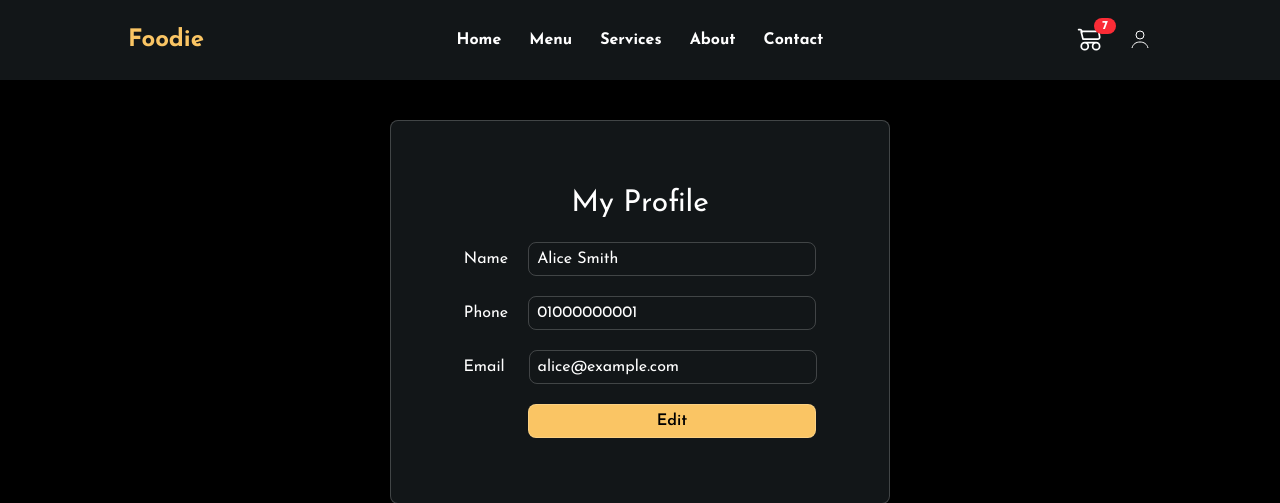
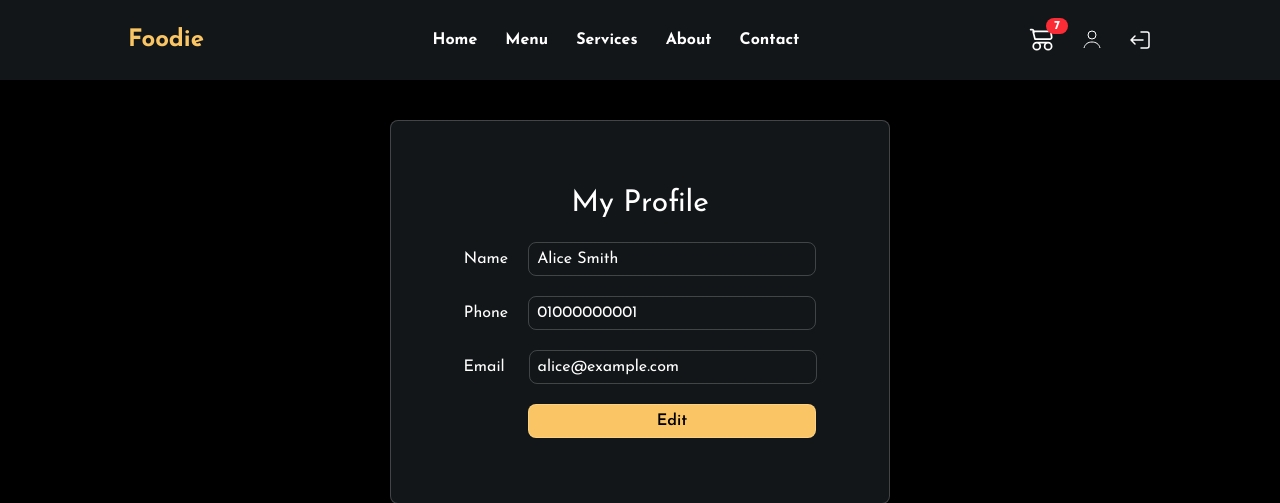
Before and after one commit to OmarNabil05/BfCAI_Web_Team, a PHP site: page /modules/restaurant/profile.php in a window 1280 px wide. Shown: the top 503 px of the page. Run offline with PHP 8.4, Linux system fonts and the light colour scheme; a user stored in the database is signed in; data comes from the database, SQL or seed files in the repository.

Commit message:
added the logout functionality and edited the path of login

```diff
--- a/modules/auth/process_login.php
+++ b/modules/auth/process_login.php
@@ -40,7 +40,7 @@ if ($_SERVER['REQUEST_METHOD'] == 'POST') {
                 header("Location: ../../index.php?success=Welcome Admin " . $user['name']);
             } else {
                 // Regular user
-                header("Location: ../../index.php?success=Welcome " . $user['name']);
+                header("Location: ../restaurant/menu.php?success=Welcome " . $user['name']);
             }
             exit();
         } else {
--- a/modules/restaurant/Navbar.php
+++ b/modules/restaurant/Navbar.php
@@ -1,6 +1,13 @@
 <?php
 session_start();
 $pdo = new PDO("mysql:host=localhost;dbname=my_store", "root", "");
+
+// --- LOGOUT LOGIC ---
+if (isset($_GET['logout']) && $_GET['logout'] == 'true') {
+    unset($_SESSION['user_id']); // remove user session
+    header("Location: menu.php"); // redirect to menu
+    exit;
+}
 
 // Detect logged in
 $isLoggedIn = isset($_SESSION['user_id']);
@@ -10,111 +17,80 @@ $user_id = $isLoggedIn ? $_SESSION['user_id'] : null;
 $cart_count = 0;
 
 if ($isLoggedIn) {
-  // SQL to get cart item count
-  $stmt = $pdo->prepare("
+    // SQL to get cart item count
+    $stmt = $pdo->prepare("
         SELECT COALESCE(SUM(oi.quantity), 0) AS cart_count
         FROM orders o
         LEFT JOIN order_items oi ON oi.order_id = o.id
         WHERE o.user_id = :uid
         AND o.status = 0
     ");
-  $stmt->execute(['uid' => $user_id]);
-  $cart_count = (int)$stmt->fetchColumn();
+    $stmt->execute(['uid' => $user_id]);
+    $cart_count = (int)$stmt->fetchColumn();
 }
 ?>
 
-<!-- Navbar Component -->
+<!-- Navbar -->
 <style>
   @import url('https://fonts.googleapis.com/css2?family=Josefin+Sans:wght@400;600;700&display=swap');
-
-  body {
-    font-family: 'Josefin Sans', sans-serif;
-  }
+  body { font-family: 'Josefin Sans', sans-serif; }
 </style>
 
 <script src="https://cdn.jsdelivr.net/npm/@tailwindcss/browser@4"></script>
 
 <nav class="bg-[#121618] md:px-32 px-4 py-6 flex items-center justify-between relative">
+  <a href="menu.php" class="text-[#fac564] text-[18px] md:text-2xl font-bold transition-all duration-300">Foodie</a>
 
-  <!-- Logo -->
-  <a href="" class="text-[#fac564] text-[18px] md:text-2xl font-bold transition-all duration-300">
-    Foodie
-  </a>
-
-  <!-- Desktop Links -->
   <div class="hidden md:flex gap-7 text-white font-bold text-[12px] md:text-[16px]">
-    <a href="" class="hover:text-[#fac564]">Home</a>
+    <a href="menu.php" class="hover:text-[#fac564]">Home</a>
     <a href="menu.php" class="hover:text-[#fac564]">Menu</a>
     <a href="#" class="hover:text-[#fac564]">Services</a>
     <a href="#" class="hover:text-[#fac564]">About</a>
     <a href="#" class="hover:text-[#fac564]">Contact</a>
   </div>
 
-  <!-- Desktop Right Section -->
   <div class="hidden md:flex gap-6 items-center text-white font-bold text-[16px]">
-
     <?php if ($isLoggedIn): ?>
-
-      <!-- CART ICON -->
+      <!-- Cart -->
       <a href="cart.php" class="relative hover:text-[#fac564] transition">
-        <svg xmlns="http://www.w3.org/2000/svg"
-          fill="none" viewBox="0 0 24 24"
-          stroke-width="1.5" stroke="currentColor"
-          class="w-7 h-7">
-          <path stroke-linecap="round" stroke-linejoin="round"
-            d="M2.25 3h1.386c.51 0 .955.343 1.087.835l.383 1.437M7.5
-          14.25a3 3 0 100 6 3 3 0 000-6zm9.75 0a3 3 0 110 6
-          3 3 0 010-6zM7.5 14.25h9.75m-12.75-9l1.5
-          6h12.708c.967 0 1.72-.88 1.568-1.836l-.75-4.5A1.688
-          1.688 0 0017.864 4.5H4.5z" />
+        <svg xmlns="http://www.w3.org/2000/svg" fill="none" viewBox="0 0 24 24" stroke-width="1.5" stroke="currentColor" class="w-7 h-7">
+          <path stroke-linecap="round" stroke-linejoin="round" d="M2.25 3h1.386c.51 0 .955.343 1.087.835l.383 1.437M7.5 14.25a3 3 0 100 6 3 3 0 000-6zm9.75 0a3 3 0 110 6 3 3 0 010-6zM7.5 14.25h9.75m-12.75-9l1.5 6h12.708c.967 0 1.72-.88 1.568-1.836l-.75-4.5A1.688 1.688 0 0017.864 4.5H4.5z"/>
         </svg>
-
         <?php if ($cart_count > 0): ?>
-          <span class="absolute -top-2 -right-3 bg-red-500 text-white
-                     text-xs px-2 rounded-full">
-            <?= $cart_count ?>
-          </span>
+          <span class="absolute -top-2 -right-3 bg-red-500 text-white text-xs px-2 rounded-full"><?= $cart_count ?></span>
         <?php endif; ?>
       </a>
 
-      <!-- PROFILE ICON -->
+      <!-- Profile -->
       <a href="profile.php" class="hover:text-[#fac564] transition">
-        <svg xmlns="http://www.w3.org/2000/svg"
-          viewBox="0 0 24 24" fill="none"
-          stroke="currentColor" stroke-width="1"
-          class="w-6 h-6">
-          <circle cx="12" cy="7" r="4" />
-          <path d="M4 20c1-4 4-6 8-6s7 2 8 6" />
+        <svg xmlns="http://www.w3.org/2000/svg" viewBox="0 0 24 24" fill="none" stroke="currentColor" stroke-width="1" class="w-6 h-6">
+          <circle cx="12" cy="7" r="4"/>
+          <path d="M4 20c1-4 4-6 8-6s7 2 8 6"/>
         </svg>
+      </a>
 
+      <!-- Logout -->
+      <a href="menu.php?logout=true" class="hover:text-[#fac564] transition">
+        <svg xmlns="http://www.w3.org/2000/svg" fill="none" viewBox="0 0 24 24" stroke-width="1.5" stroke="currentColor" class="w-6 h-6">
+          <path stroke-linecap="round" stroke-linejoin="round" d="M15 12H3m0 0l4-4m-4 4l4 4m6 4h6a2 2 0 002-2V6a2 2 0 00-2-2h-6"/>
+        </svg>
       </a>
 
     <?php else: ?>
-
-      <!-- Login / Signup -->
       <a href="../auth/login.php" class="hover:text-[#fac564]">Login</a>
-      <a href="../auth/register.php"
-        class="py-2 px-6 rounded-full bg-[#fac564] text-black font-bold">
-        Sign Up
-      </a>
-
+      <a href="../auth/register.php" class="py-2 px-6 rounded-full bg-[#fac564] text-black font-bold">Sign Up</a>
     <?php endif; ?>
-
   </div>
 
   <!-- Mobile Menu Button -->
   <button id="menuBtn" class="md:hidden text-white text-3xl">☰</button>
-
 </nav>
 
 <!-- Mobile Menu -->
-<div id="mobileMenu"
-  class="fixed top-0 right-[-100%] w-[50%] h-full bg-[#0b0d10] flex flex-col p-6 gap-6 transition-all duration-300 z-50">
-
+<div id="mobileMenu" class="fixed top-0 right-[-100%] w-[50%] h-full bg-[#0b0d10] flex flex-col p-6 gap-6 transition-all duration-300 z-50">
   <button id="closeBtn" class="text-white text-2xl self-end">✕</button>
 
-  <!-- Links -->
-  <a href="#" class="text-white font-bold text-lg hover:text-[#fac564]">Home</a>
+  <a href="menu.php" class="text-white font-bold text-lg hover:text-[#fac564]">Home</a>
   <a href="menu.php" class="text-white font-bold text-lg hover:text-[#fac564]">Menu</a>
   <a href="#" class="text-white font-bold text-lg hover:text-[#fac564]">Services</a>
   <a href="#" class="text-white font-bold text-lg hover:text-[#fac564]">About</a>
@@ -122,47 +98,33 @@ if ($isLoggedIn) {
 
   <div class="mt-6 flex flex-col gap-4">
     <?php if ($isLoggedIn): ?>
-
-      <!-- CART ICON (mobile) -->
       <a href="cart.php" class="flex items-center gap-2 text-white hover:text-[#fac564]">
-        <svg xmlns="http://www.w3.org/2000/svg"
-          fill="none" viewBox="0 0 24 24"
-          stroke-width="1.5" stroke="currentColor"
-          class="w-6 h-6">
-          <path stroke-linecap="round" stroke-linejoin="round"
-            d="M2.25 3h1.386c.51 0 .955.343 1.087.835l.383
-          1.437M7.5 14.25a3 3 0 100 6 3 3 0 000-6zm9.75
-          0a3 3 0 110 6 3 3 0 010-6zM7.5 14.25h9.75m-12.75-9l1.5
-          6h12.708c.967 0 1.72-.88 1.568-1.836l-.75-4.5A1.688
-          1.688 0 0017.864 4.5H4.5z" />
+        <svg xmlns="http://www.w3.org/2000/svg" fill="none" viewBox="0 0 24 24" stroke-width="1.5" stroke="currentColor" class="w-6 h-6">
+          <path stroke-linecap="round" stroke-linejoin="round" d="M2.25 3h1.386c.51 0 .955.343 1.087.835l.383 1.437M7.5 14.25a3 3 0 100 6 3 3 0 000-6zm9.75 0a3 3 0 110 6 3 3 0 010-6zM7.5 14.25h9.75m-12.75-9l1.5 6h12.708c.967 0 1.72-.88 1.568-1.836l-.75-4.5A1.688 1.688 0 0017.864 4.5H4.5z"/>
         </svg>
-
         <?php if ($cart_count > 0): ?>
           <span class="bg-red-500 px-2 text-white text-sm rounded-full"><?= $cart_count ?></span>
         <?php endif; ?>
       </a>
 
-      <!-- PROFILE ICON (mobile) -->
       <a href="profile.php" class="flex items-center gap-2 text-white hover:text-[#fac564]">
-        <svg xmlns="http://www.w3.org/2000/svg"
-          viewBox="0 0 24 24" fill="none"
-          stroke="currentColor" stroke-width="1"
-          class="w-6 h-6">
-          <circle cx="12" cy="7" r="4" />
-          <path d="M4 20c1-4 4-6 8-6s7 2 8 6" />
+        <svg xmlns="http://www.w3.org/2000/svg" viewBox="0 0 24 24" fill="none" stroke="currentColor" stroke-width="1" class="w-6 h-6">
+          <circle cx="12" cy="7" r="4"/>
+          <path d="M4 20c1-4 4-6 8-6s7 2 8 6"/>
         </svg>
+      </a>
 
+      <a href="menu.php?logout=true" class="flex items-center gap-2 text-white hover:text-[#fac564]">
+        <svg xmlns="http://www.w3.org/2000/svg" fill="none" viewBox="0 0 24 24" stroke-width="1.5" stroke="currentColor" class="w-6 h-6">
+          <path stroke-linecap="round" stroke-linejoin="round" d="M15 12H3m0 0l4-4m-4 4l4 4m6 4h6a2 2 0 002-2V6a2 2 0 00-2-2h-6"/>
+        </svg>
       </a>
 
     <?php else: ?>
-
       <a href="../auth/login.php" class="text-white font-bold hover:text-[#fac564]">Login</a>
-      <a href="../auth/register.php"
-        class="py-2 rounded-full bg-[#fac564] text-black font-bold text-center">Sign Up</a>
-
+      <a href="../auth/register.php" class="py-2 rounded-full bg-[#fac564] text-black font-bold text-center">Sign Up</a>
     <?php endif; ?>
   </div>
-
 </div>
 
 <script>
--- a/modules/restaurant/profile.php
+++ b/modules/restaurant/profile.php
@@ -1,6 +1,6 @@
 <?php
 require_once '../../config/db.php';
-session_start();
+// session_start();
 
 // AJAX POST request for profile update
 if ($_SERVER['REQUEST_METHOD'] == 'POST' && isset($_POST['ajax'])) {
```
